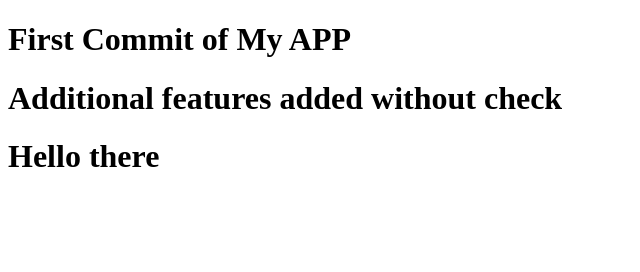
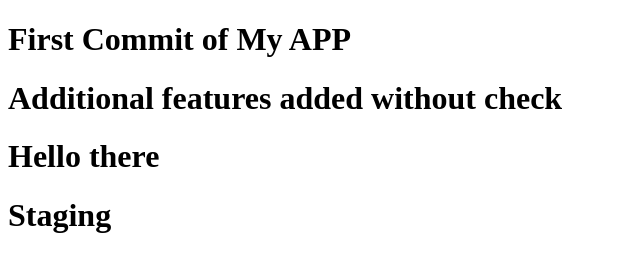
Before and after one commit to weekash/gitest, a plain HTML site: page index.html in a window 1280 px wide. Shown: the whole page, without its empty margins (0-640 px from the left). Drawn offline with Linux system fonts and the light colour scheme.

Commit message:
commit after staging

```diff
--- a/index.html
+++ b/index.html
@@ -10,5 +10,6 @@
     <h1>First Commit of My APP</h1>
     <h1>Additional features added without check</h1>
     <h1>Hello there</h1>
+    <h1>Staging</h1>
 </body>
 </html>
```
